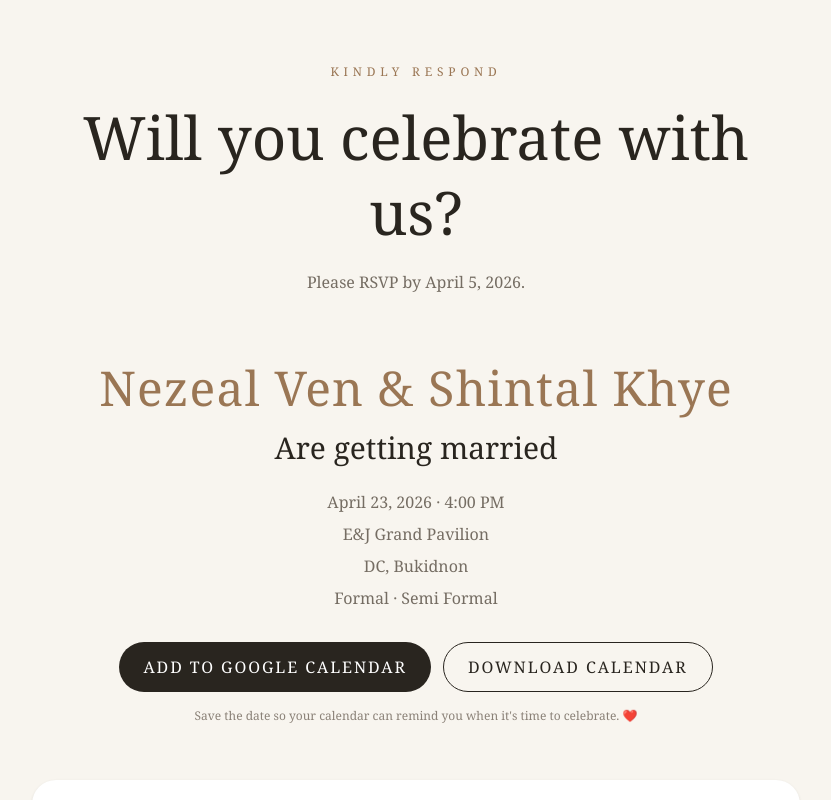
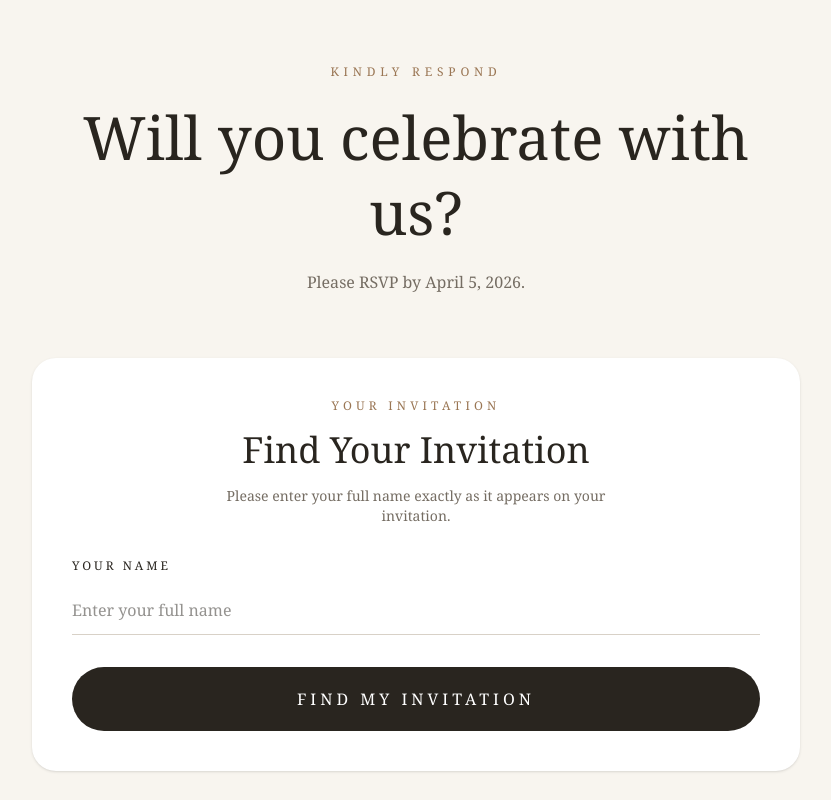
Before and after one commit to capybra12-maker/nezeal-shintal-wedding1, a Next.js app: page / in a window 1280 px wide. Both pictures are taken after a click on the button "OPEN INVITATION". Shown: the top 800 px of the page, without its empty margins (224-1055 px from the left). Built offline with nearby package versions, Linux system fonts and the light colour scheme; no server answers.

Commit message:
Update page.tsx

```diff
--- a/app/page.tsx
+++ b/app/page.tsx
@@ -3,8 +3,48 @@
 import { FormEvent, useState } from "react";
 import { supabase } from "../lib/supabase";
 
+/*
+  =====================================================
+  INVITED GUEST LIST
+  =====================================================
+
+  Add your invited names here.
+
+  Each name automatically has 2 seats reserved.
+
+  Example:
+  "John Doe",
+  "Maria Santos",
+
+  You can add as many names as you need.
+*/
+
+const invitedGuests = [
+  "John Doe",
+  "Jane Smith",
+  "Michael Santos",
+  "Sarah Garcia",
+];
+
 export default function Home() {
+  /* -------------------------------------------------
+     OPENING INVITATION
+  ------------------------------------------------- */
+
   const [opened, setOpened] = useState(false);
+
+  /* -------------------------------------------------
+     INVITATION SEARCH
+  ------------------------------------------------- */
+
+  const [searchName, setSearchName] = useState("");
+  const [invitationFound, setInvitationFound] = useState(false);
+  const [invitationError, setInvitationError] = useState("");
+  const [matchedGuest, setMatchedGuest] = useState("");
+
+  /* -------------------------------------------------
+     RSVP
+  ------------------------------------------------- */
 
   const [guestName, setGuestName] = useState("");
   const [email, setEmail] = useState("");
@@ -15,11 +55,61 @@ export default function Home() {
   const [status, setStatus] = useState("");
   const [loading, setLoading] = useState(false);
 
+  /* -------------------------------------------------
+     FIND INVITATION
+  ------------------------------------------------- */
+
+  function findInvitation() {
+    const search = searchName.trim().toLowerCase();
+
+    setInvitationError("");
+    setInvitationFound(false);
+    setMatchedGuest("");
+
+    if (!search) {
+      setInvitationError("Please enter your name.");
+      return;
+    }
+
+    const foundGuest = invitedGuests.find(
+      (name) => name.toLowerCase() === search
+    );
+
+    if (!foundGuest) {
+      setInvitationError(
+        "We couldn't find an invitation under that name. Please check the spelling or contact the couple."
+      );
+      return;
+    }
+
+    setInvitationFound(true);
+    setMatchedGuest(foundGuest);
+    setGuestName(foundGuest);
+    setGuests("1");
+  }
+
+  /* -------------------------------------------------
+     RSVP SUBMISSION
+  ------------------------------------------------- */
+
   async function submitRSVP(e: FormEvent<HTMLFormElement>) {
     e.preventDefault();
 
     setLoading(true);
     setStatus("");
+
+    if (!invitationFound) {
+      setStatus("Please find your invitation first.");
+      setLoading(false);
+      return;
+    }
+
+    if (Number(guests) > 2) {
+      setStatus("Your invitation is limited to 2 seats.");
+      setGuests("2");
+      setLoading(false);
+      return;
+    }
 
     if (!supabase) {
       setStatus("Supabase is not configured.");
@@ -53,10 +143,16 @@ export default function Home() {
     setLoading(false);
   }
 
+  /* -------------------------------------------------
+     GOOGLE CALENDAR
+  ------------------------------------------------- */
+
   function addToGoogleCalendar() {
     const title = "Nezeal Ven & Shintal Khye Wedding";
+
     const details =
       "We are getting married! Dress code: Formal · Semi Formal";
+
     const location = "E&J Grand Pavilion, DC, Bukidnon";
 
     const start = "20260423T160000";
@@ -71,6 +167,10 @@ export default function Home() {
 
     window.open(url, "_blank");
   }
+
+  /* -------------------------------------------------
+     DOWNLOAD CALENDAR
+  ------------------------------------------------- */
 
   function downloadCalendarFile() {
     const ics = `BEGIN:VCALENDAR
@@ -94,6 +194,7 @@ END:VCALENDAR`;
     const url = URL.createObjectURL(blob);
 
     const link = document.createElement("a");
+
     link.href = url;
     link.download = "nezeal-shintal-wedding.ics";
 
@@ -104,16 +205,17 @@ END:VCALENDAR`;
     URL.revokeObjectURL(url);
   }
 
-  /* -------------------------------------------------
+  /* =================================================
      OPENING INVITATION
-  ------------------------------------------------- */
+  ================================================= */
 
   if (!opened) {
     return (
       <main className="min-h-screen bg-[#f8f5ef] text-[#29251f] flex items-center justify-center px-6 relative overflow-hidden">
 
-        {/* Decorative circles */}
-        <div className="absolute -top-24 -left-24 w-72 h-72 rounded-full bg-[#eadfD2] opacity-40 blur-3xl" />
+        {/* Decorative background */}
+        <div className="absolute -top-24 -left-24 w-72 h-72 rounded-full bg-[#eadfd2] opacity-40 blur-3xl" />
+
         <div className="absolute -bottom-24 -right-24 w-72 h-72 rounded-full bg-[#e4d4c2] opacity-40 blur-3xl" />
 
         <div className="relative z-10 text-center max-w-xl">
@@ -140,7 +242,11 @@ END:VCALENDAR`;
 
           <div className="my-8 flex items-center justify-center gap-4">
             <div className="h-px w-16 bg-[#c9b49e]" />
-            <span className="text-[#9a7654] text-lg">♡</span>
+
+            <span className="text-[#9a7654] text-lg">
+              ♡
+            </span>
+
             <div className="h-px w-16 bg-[#c9b49e]" />
           </div>
 
@@ -169,16 +275,21 @@ END:VCALENDAR`;
     );
   }
 
-  /* -------------------------------------------------
+  /* =================================================
      RSVP PAGE
-  ------------------------------------------------- */
+  ================================================= */
 
   return (
     <main className="min-h-screen bg-[#f8f5ef] text-[#29251f] px-6 py-16">
+
       <div className="max-w-3xl mx-auto">
 
-        {/* Header */}
+        {/* -------------------------------------------------
+           HEADER
+        ------------------------------------------------- */}
+
         <section className="text-center mb-16">
+
           <p className="text-xs tracking-[0.4em] uppercase text-[#9a7654] mb-5">
             Kindly Respond
           </p>
@@ -190,9 +301,135 @@ END:VCALENDAR`;
           <p className="mt-5 text-[#756d63]">
             Please RSVP by April 5, 2026.
           </p>
+
         </section>
 
-        {/* Event Information */}
+        {/* =================================================
+           FIND YOUR INVITATION
+        ================================================= */}
+
+        {!invitationFound && (
+          <section className="bg-white rounded-3xl p-7 md:p-10 shadow-sm mb-14">
+
+            <div className="text-center">
+
+              <p className="text-xs tracking-[0.35em] uppercase text-[#9a7654] mb-4">
+                Your Invitation
+              </p>
+
+              <h2 className="font-serif text-3xl md:text-4xl">
+                Find Your Invitation
+              </h2>
+
+              <p className="mt-4 text-sm text-[#756d63] max-w-md mx-auto">
+                Please enter your full name exactly as it appears on your
+                invitation.
+              </p>
+
+            </div>
+
+            <div className="mt-8">
+
+              <label className="block text-xs tracking-[0.25em] uppercase mb-3">
+                Your Name
+              </label>
+
+              <input
+                type="text"
+                value={searchName}
+                onChange={(e) => {
+                  setSearchName(e.target.value);
+                  setInvitationError("");
+                }}
+                onKeyDown={(e) => {
+                  if (e.key === "Enter") {
+                    e.preventDefault();
+                    findInvitation();
+                  }
+                }}
+                placeholder="Enter your full name"
+                className="w-full border-b border-[#d8d1c7] bg-transparent py-3 outline-none focus:border-[#9a7654]"
+              />
+
+            </div>
+
+            {invitationError && (
+              <div className="mt-5 text-center text-sm text-red-600">
+                {invitationError}
+              </div>
+            )}
+
+            <button
+              type="button"
+              onClick={findInvitation}
+              className="w-full mt-8 bg-[#29251f] text-white rounded-full py-5 tracking-[0.25em] uppercase text-sm hover:bg-[#3b352e] transition"
+            >
+              Find My Invitation
+            </button>
+
+          </section>
+        )}
+
+        {/* =================================================
+           INVITATION FOUND
+        ================================================= */}
+
+        {invitationFound && (
+          <section className="bg-white rounded-3xl p-7 md:p-10 shadow-sm mb-14 text-center">
+
+            <div className="text-4xl mb-4">
+              ♡
+            </div>
+
+            <p className="text-xs tracking-[0.35em] uppercase text-[#9a7654] mb-4">
+              Invitation Found
+            </p>
+
+            <h2 className="font-serif text-3xl md:text-4xl text-[#9a7654]">
+              Welcome, {matchedGuest}
+            </h2>
+
+            <p className="mt-4 text-[#756d63]">
+              We are delighted to celebrate this special day with you.
+            </p>
+
+            <div className="mt-6 inline-block rounded-2xl bg-[#f8f5ef] px-8 py-5">
+
+              <p className="text-xs tracking-[0.25em] uppercase text-[#8a8177]">
+                Seats Reserved
+              </p>
+
+              <p className="font-serif text-4xl text-[#9a7654] mt-2">
+                2
+              </p>
+
+              <p className="text-sm text-[#756d63] mt-1">
+                seats reserved for your invitation
+              </p>
+
+            </div>
+
+            <button
+              type="button"
+              onClick={() => {
+                setInvitationFound(false);
+                setMatchedGuest("");
+                setGuestName("");
+                setSearchName("");
+                setInvitationError("");
+              }}
+              className="block mx-auto mt-6 text-xs tracking-[0.15em] uppercase text-[#9a7654] underline underline-offset-4"
+            >
+              Search another name
+            </button>
+
+          </section>
+        )}
+
+        {/* =================================================
+           EVENT INFORMATION
+        ================================================= */}
+
         <section className="text-center mb-14">
 
           {/* Couple Name */}
@@ -205,10 +442,23 @@ END:VCALENDAR`;
           </p>
 
           <div className="mt-6 space-y-2 text-[#756d63]">
-            <p>April 23, 2026 · 4:00 PM</p>
-            <p>E&J Grand Pavilion</p>
-            <p>DC, Bukidnon</p>
-            <p>Formal · Semi Formal</p>
+
+            <p>
+              April 23, 2026 · 4:00 PM
+            </p>
+
+            <p>
+              E&J Grand Pavilion
+            </p>
+
+            <p>
+              DC, Bukidnon
+            </p>
+
+            <p>
+              Formal · Semi Formal
+            </p>
+
           </div>
 
           {/* Calendar Buttons */}
@@ -239,13 +489,37 @@ END:VCALENDAR`;
 
         </section>
 
-        {/* RSVP Form */}
+        {/* =================================================
+           RSVP FORM
+        ================================================= */}
+
+        {invitationFound && (
           <section className="bg-white rounded-3xl p-7 md:p-10 shadow-sm">
 
-          <form onSubmit={submitRSVP} className="space-y-7">
+            <div className="text-center mb-8">
+
+              <p className="text-xs tracking-[0.35em] uppercase text-[#9a7654] mb-3">
+                RSVP
+              </p>
+
+              <h2 className="font-serif text-3xl md:text-4xl">
+                Please Respond
+              </h2>
+
+              <p className="mt-3 text-sm text-[#756d63]">
+                Your invitation includes a maximum of 2 seats.
+              </p>
+
+            </div>
+
+            <form
+              onSubmit={submitRSVP}
+              className="space-y-7"
+            >
 
               {/* Name */}
               <div>
+
                 <label className="block text-xs tracking-[0.25em] uppercase mb-3">
                   Your Name
                 </label>
@@ -255,13 +529,14 @@ END:VCALENDAR`;
                   value={guestName}
                   onChange={(e) => setGuestName(e.target.value)}
                   required
-                placeholder="Your full name"
                   className="w-full border-b border-[#d8d1c7] bg-transparent py-3 outline-none focus:border-[#29251f]"
                 />
+
               </div>
 
               {/* Email */}
               <div>
+
                 <label className="block text-xs tracking-[0.25em] uppercase mb-3">
                   Email
                 </label>
@@ -274,6 +549,7 @@ END:VCALENDAR`;
                   placeholder="you@example.com"
                   className="w-full border-b border-[#d8d1c7] bg-transparent py-3 outline-none focus:border-[#29251f]"
                 />
+
               </div>
 
               {/* Attendance + Guests */}
@@ -281,6 +557,7 @@ END:VCALENDAR`;
 
                 {/* Attendance */}
                 <div>
+
                   <label className="block text-xs tracking-[0.25em] uppercase mb-3">
                     Attendance
                   </label>
@@ -290,6 +567,7 @@ END:VCALENDAR`;
                     onChange={(e) => setAttendance(e.target.value)}
                     className="w-full border-b border-[#d8d1c7] bg-transparent py-3 outline-none"
                   >
+
                     <option value="attending">
                       Joyfully attending
                     </option>
@@ -297,30 +575,58 @@ END:VCALENDAR`;
                     <option value="declining">
                       Regretfully declining
                     </option>
+
                   </select>
+
                 </div>
 
                 {/* Guests */}
                 <div>
+
                   <label className="block text-xs tracking-[0.25em] uppercase mb-3">
-                  Guests
+                    Number of Guests
                   </label>
 
-                <input
-                  type="number"
-                  min="1"
-                  max="10"
+                  <select
                     value={guests}
                     onChange={(e) => setGuests(e.target.value)}
-                  required
                     className="w-full border-b border-[#d8d1c7] bg-transparent py-3 outline-none"
-                />
+                  >
+
+                    <option value="1">
+                      1 Guest
+                    </option>
+
+                    <option value="2">
+                      2 Guests
+                    </option>
+
+                  </select>
+
                 </div>
+
+              </div>
+
+              {/* Reserved Seats Notice */}
+              <div className="rounded-2xl bg-[#f8f5ef] p-5 text-center">
+
+                <p className="text-xs tracking-[0.2em] uppercase text-[#9a7654]">
+                  Your Invitation
+                </p>
+
+                <p className="font-serif text-xl mt-2">
+                  2 seats reserved
+                </p>
+
+                <p className="text-xs text-[#8a8177] mt-1">
+                  Please do not exceed your reserved seats.
+                </p>
 
               </div>
 
               {/* Message */}
               <div>
+
                 <label className="block text-xs tracking-[0.25em] uppercase mb-3">
                   Message (Optional)
                 </label>
@@ -332,6 +638,7 @@ END:VCALENDAR`;
                   placeholder="A little note for the couple..."
                   className="w-full border-b border-[#d8d1c7] bg-transparent py-3 outline-none resize-none"
                 />
+
               </div>
 
               {/* Status */}
@@ -357,13 +664,20 @@ END:VCALENDAR`;
               </button>
 
             </form>
+
           </section>
+        )}
 
-        {/* Footer */}
+        {/* =================================================
+           FOOTER
+        ================================================= */}
+
         <footer className="text-center mt-12 text-sm text-[#8a8177]">
+
           <p>
             We can't wait to celebrate with you. ❤️
           </p>
+
         </footer>
 
       </div>
```
Lines whose indentation alone changed are shown as unchanged.
